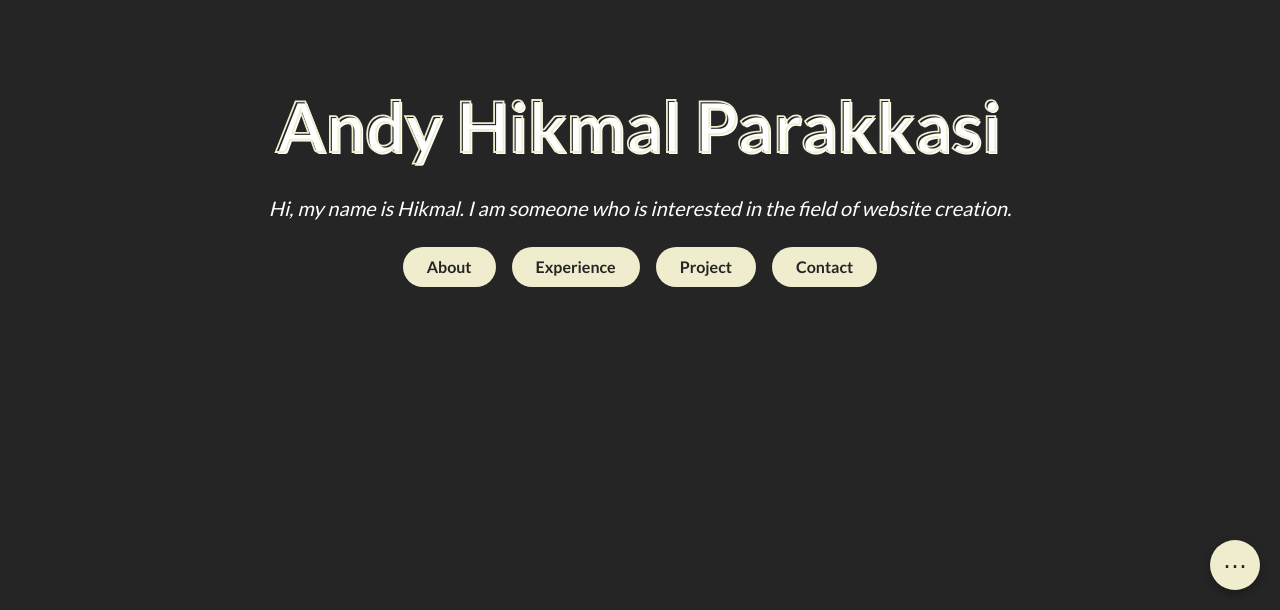
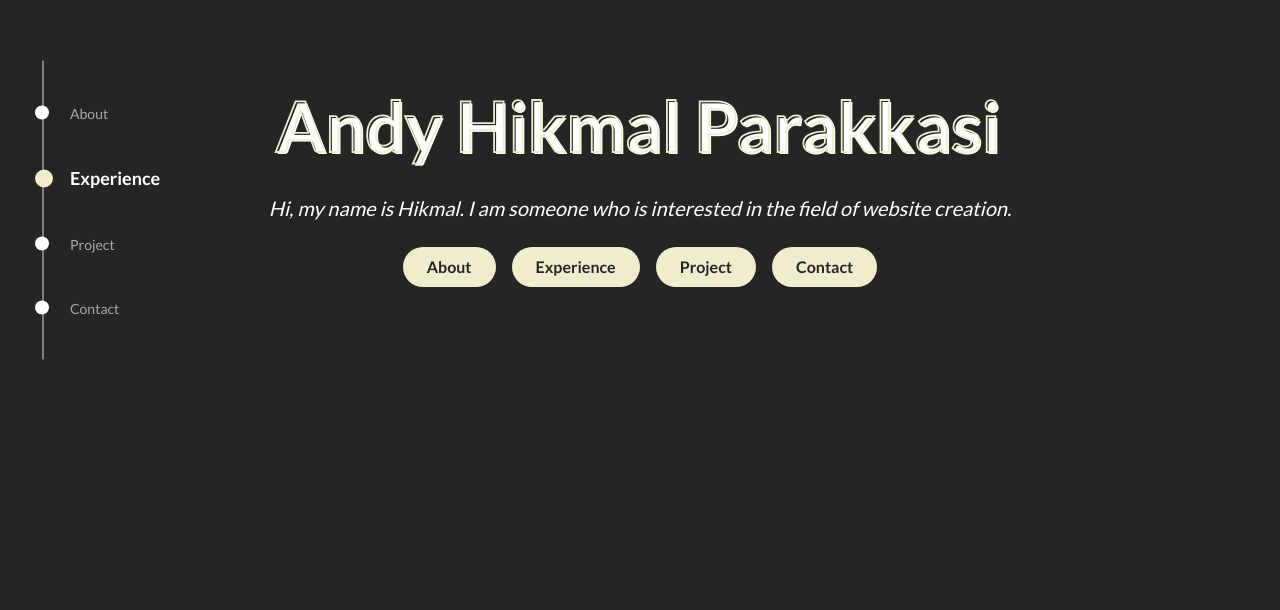
Before and after one commit to andyhap/about-me-web, a Next.js app: page / in a window 1280 px wide. Shown: the part 190-800 px from the top of the page. Built offline with nearby package versions, Linux system fonts and the light colour scheme.

Commit message:
add side nav and responsive fab hero

```diff
--- /dev/null
+++ b/app/components/sidenav.css
@@ -0,0 +1,63 @@
+.side-nav {
+    position: fixed;
+    top: 50%;
+    left: 40px;
+    transform: translateY(-50%);
+    z-index: 1000;
+    color: white;
+}
+
+.side-nav .line {
+    position: absolute;
+    top: 0;
+    bottom: 0;
+    left: 2px;
+    width: 2px;
+    background: rgba(255, 255, 255, 0.4);
+}
+
+.side-nav ul {
+    list-style: none;
+    margin: 0;
+    padding: 0;
+}
+
+.side-nav li {
+    position: relative;
+    margin: 40px 0;
+    text-align: left;
+}
+
+.side-nav li a {
+    text-decoration: none;
+    color: white;
+    font-size: 14px;
+    transition: all 0.3s ease;
+    margin-left: 30px;
+    opacity: 0.6;
+}
+
+.side-nav li::before {
+    content: "";
+    position: absolute;
+    left: -5px;
+    top: 50%;
+    transform: translateY(-50%);
+    width: 14px;
+    height: 14px;
+    background: white;
+    border-radius: 50%;
+    transition: all 0.3s ease;
+}
+
+.side-nav li.active a {
+    font-size: 18px;
+    font-weight: bold;
+    opacity: 1;
+}
+
+.side-nav li.active::before {
+    width: 18px;
+    height: 18px;
+    background: #F0EDCF;
+}
--- /dev/null
+++ b/app/components/sidenav.tsx
@@ -0,0 +1,44 @@
+"use client";
+
+import { useEffect, useState } from "react";
+import "./sidenav.css"; // Import CSS for the SideNav
+
+const sections = ["About", "Experience", "Project", "Contact"];
+
+export default function SideNav() {
+const [active, setActive] = useState<string>("About");
+
+useEffect(() => {
+    const handleScroll = () => {
+    let current = "About";
+    sections.forEach((id) => {
+        const el = document.getElementById(id);
+        if (el) {
+        const rect = el.getBoundingClientRect();
+        if (rect.top <= window.innerHeight / 2 && rect.bottom >= window.innerHeight / 2) {
+            current = id;
+        }
+        }
+    });
+    setActive(current);
+    };
+
+    window.addEventListener("scroll", handleScroll);
+    handleScroll();
+
+    return () => window.removeEventListener("scroll", handleScroll);
+}, []);
+
+return (
+    <div className="side-nav">
+    <div className="line"></div>
+    <ul>
+        {sections.map((section) => (
+        <li key={section} className={active === section ? "active" : ""}>
+            <a href={`#${section}`}>{section}</a>
+        </li>
+        ))}
+    </ul>
+    </div>
+);
+}
--- a/app/page.tsx
+++ b/app/page.tsx
@@ -1,6 +1,7 @@
 "use client";
 
 import FloatingFab from "./components/fab";
+import SideNav from "./components/sidenav";
 import React, { useEffect } from "react";
 import AOS from "aos";
 import "aos/dist/aos.css";
@@ -19,6 +20,9 @@ export default function Page() {
 
   return (
     <main className="text-white min-vh-100">
+      <div className="sidenav-container">
+        <SideNav />
+      </div>
       {/* Hero Section */}
       <section className="container text-center d-flex flex-column justify-content-center align-items-center min-vh-100">
         <div data-aos="fade-up">
@@ -192,7 +196,9 @@ export default function Page() {
           </div>
         </div>
       </section>
-    <FloatingFab />
+      <div className="fab-container">
+        <FloatingFab />
+      </div>
     </main>
   );
 }
--- a/app/style/page.css
+++ b/app/style/page.css
@@ -1,5 +1,28 @@
 main {
     background-color: #252525;
+}
+
+/* Default: hidden di desktop */
+.fab-container {
+    display: none;
+}
+
+.sidenav-container {
+    display: flex;
+}
+
+/* Hanya tampil di layar kecil (mobile) */
+@media (max-width: 768px) {
+    .fab-container {
+        display: block;
+        position: fixed;
+        bottom: 20px;
+        right: 20px;
+        z-index: 1000;
+    }
+    .sidenav-container {
+        display: none;
+    }
 }
 
 .my-name {
--- a/tsconfig.json
+++ b/tsconfig.json
@@ -23,5 +23,6 @@
     }
   },
   "include": ["next-env.d.ts", "**/*.ts", "**/*.tsx", ".next/types/**/*.ts"],
-  "exclude": ["node_modules"]
+  "exclude": ["node_modules"],
+  "typeRoots": ["./types", "./node_modules/@types"]
 }
--- /dev/null
+++ b/types/aos.d.ts
@@ -0,0 +1 @@
+declare module "aos";
--- /dev/null
+++ b/types/css.d.ts
@@ -0,0 +1,2 @@
+declare module "*.css";
+declare module "*.scss";
```
